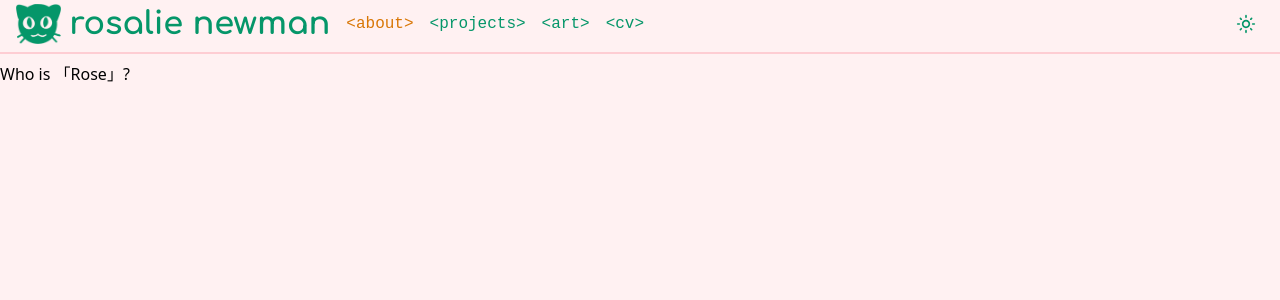
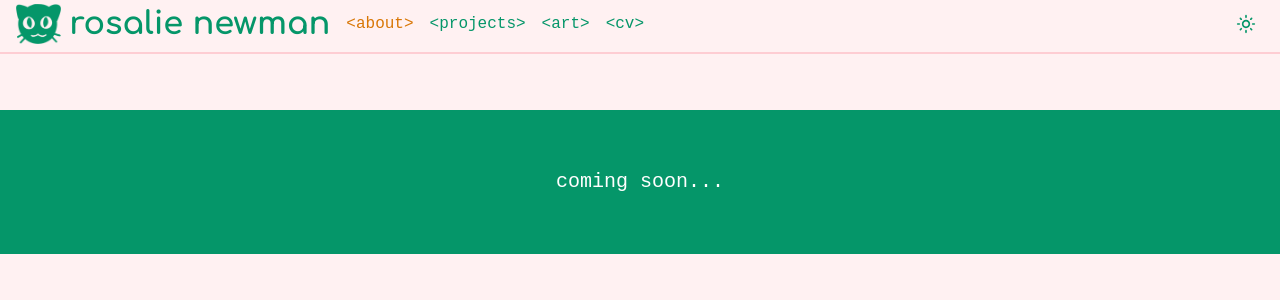
Before and after one commit to rosalie0/rosalie0.github.io, a React (Vite) app: page /about in a window 1280 px wide. Shown: the top 300 px of the page. Built offline with nearby package versions, Linux system fonts and the light colour scheme; no server answers; a web font is replaced by a local one.

Commit message:
made comingsoon component, is returned for about and art

```diff
--- a/src/components/Art.tsx
+++ b/src/components/Art.tsx
@@ -1,23 +1,8 @@
 import React from "react";
+import ComingSoon from "./utils/ComingSoon";
 
 function Art() {
-  const styles = {
-    // width: "100%",
-    left: "0",
-    right: "0",
-    marginLeft: "auto",
-    marginRight: "auto",
-  };
-  return (
-    <div className="container">
-      <div
-        className="bg-emerald-600 text-xl text-white h-36 font-frag flex items-center justify-center mt-14"
-        style={styles}
-      >
-        coming soon...
-      </div>
-    </div>
-  );
+  return <ComingSoon />;
 }
 
 export default Art;
--- a/src/components/about/About.tsx
+++ b/src/components/about/About.tsx
@@ -1,12 +1,14 @@
 import React from "react";
+import ComingSoon from "../utils/ComingSoon";
 
 function About() {
-  return (
-    <div>
-      <h2>Who is 「Rose」?</h2>
-      <p></p>
-    </div>
-  );
+  return <ComingSoon />;
+
+  // return (
+  //   <div>
+  //     <h2>Who is 「Rose」?</h2>
+  //   </div>
+  // );
 }
 
 export default About;
--- /dev/null
+++ b/src/components/utils/ComingSoon.tsx
@@ -0,0 +1,22 @@
+import React from "react";
+
+const ComingSoon = () => {
+  const styles = {
+    left: "0",
+    right: "0",
+    marginLeft: "auto",
+    marginRight: "auto",
+  };
+  return (
+    <div className="container">
+      <div
+        className="bg-emerald-600 text-xl text-white h-36 font-frag flex items-center justify-center mt-14"
+        style={styles}
+      >
+        coming soon...
+      </div>
+    </div>
+  );
+};
+
+export default ComingSoon;
```
